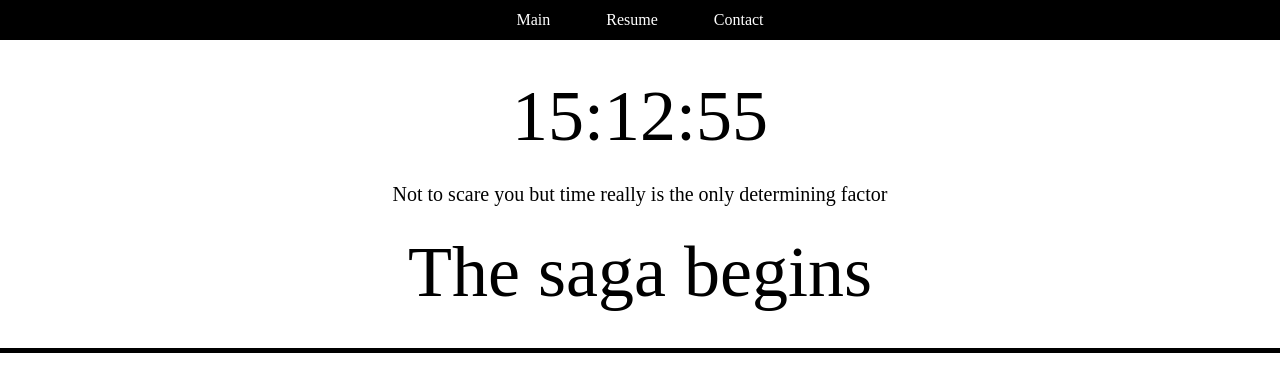
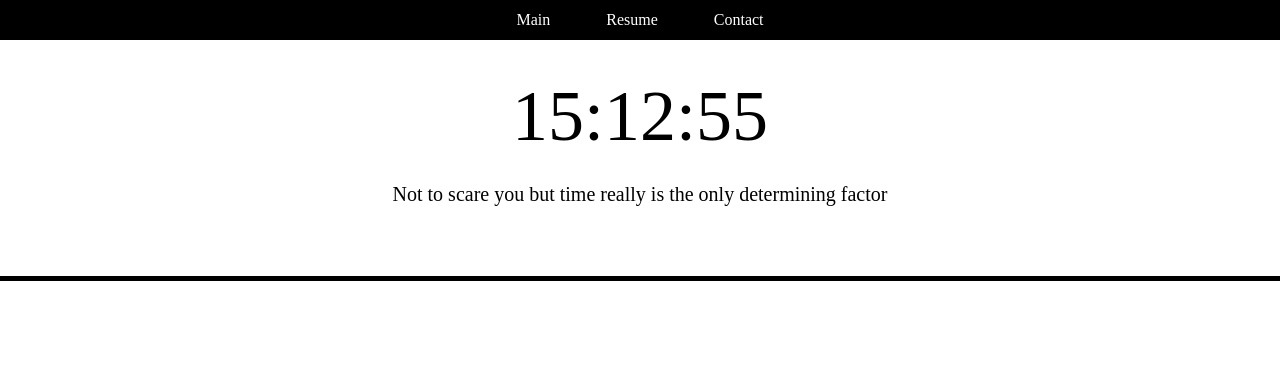
Before and after one commit to otmmn/Ot, a React (Vite) app: page / in a window 1280 px wide. Shown: the top 392 px of the page. Built offline with nearby package versions, Linux system fonts and the light colour scheme; a web font is replaced by a local one.

Commit message:
Motivational quotes revoked (email testing)

```diff
--- a/src/Config/Quotes.js
+++ b/src/Config/Quotes.js
@@ -4,10 +4,4 @@ export const Quotes = {
     "Testing this funny time quote",
     "Every second counts",
   ],
-
-  motivationalQuotes: [
-    "The saga begins",
-    "Call me the specialist professional professor",
-    "G.O.D, father pt. 3, QBC sip lime McArthy",
-  ],
 };
--- a/src/components/Main/Main.jsx
+++ b/src/components/Main/Main.jsx
@@ -6,12 +6,7 @@ export const Main = () => {
     return Math.floor(Math.random() * index);
   };
 
-  const motivationalQuotesIndex = (index) => {
-    return Math.floor(Math.random() * index);
-  };
-
   const timeQuotes = Quotes.timeQuotes;
-  const motivationalQuotes = Quotes.motivationalQuotes;
 
   return (
     <div>
@@ -20,13 +15,6 @@ export const Main = () => {
         <p className="text-xl my-7">
           {timeQuotes[timeQuotesIndex(timeQuotes.length)]}
         </p>
-        <p>
-          {
-            motivationalQuotes[
-              motivationalQuotesIndex(motivationalQuotes.length)
-            ]
-          }
-        </p>
       </div>
     </div>
   );
```
